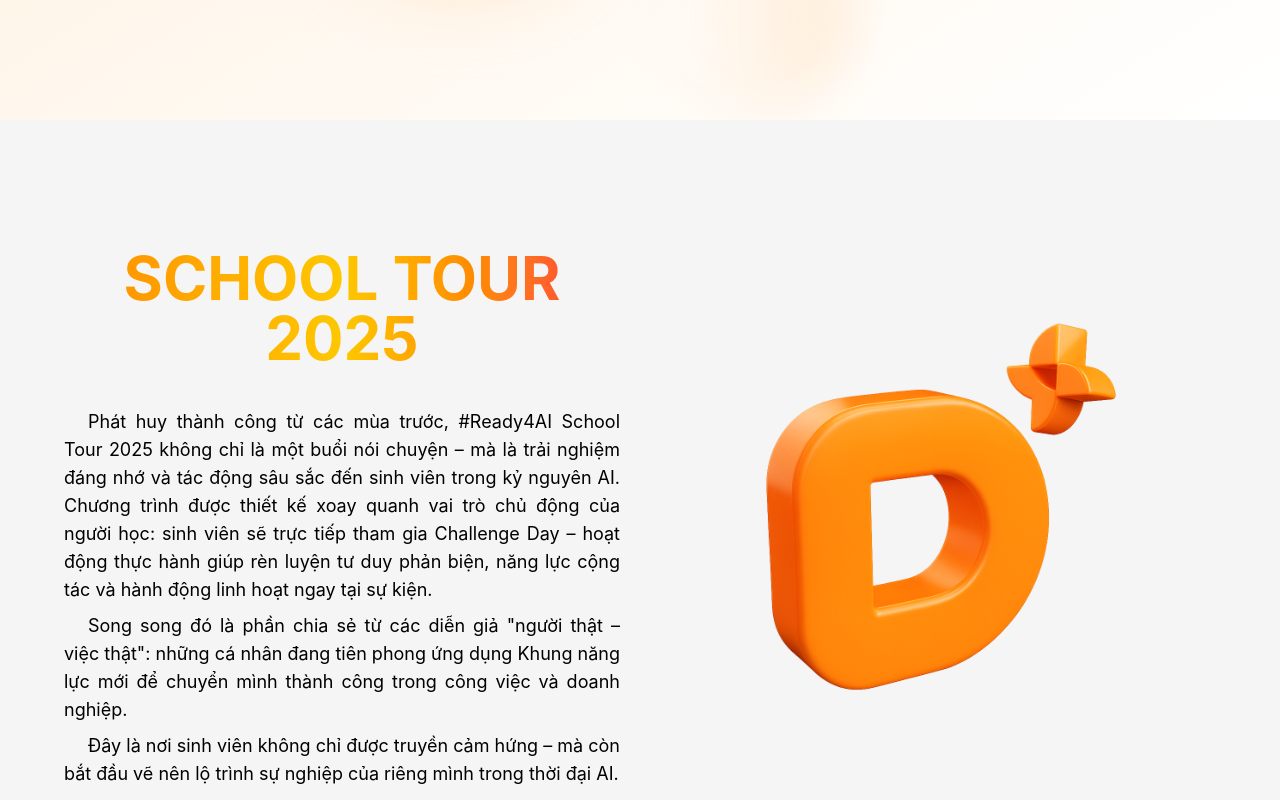
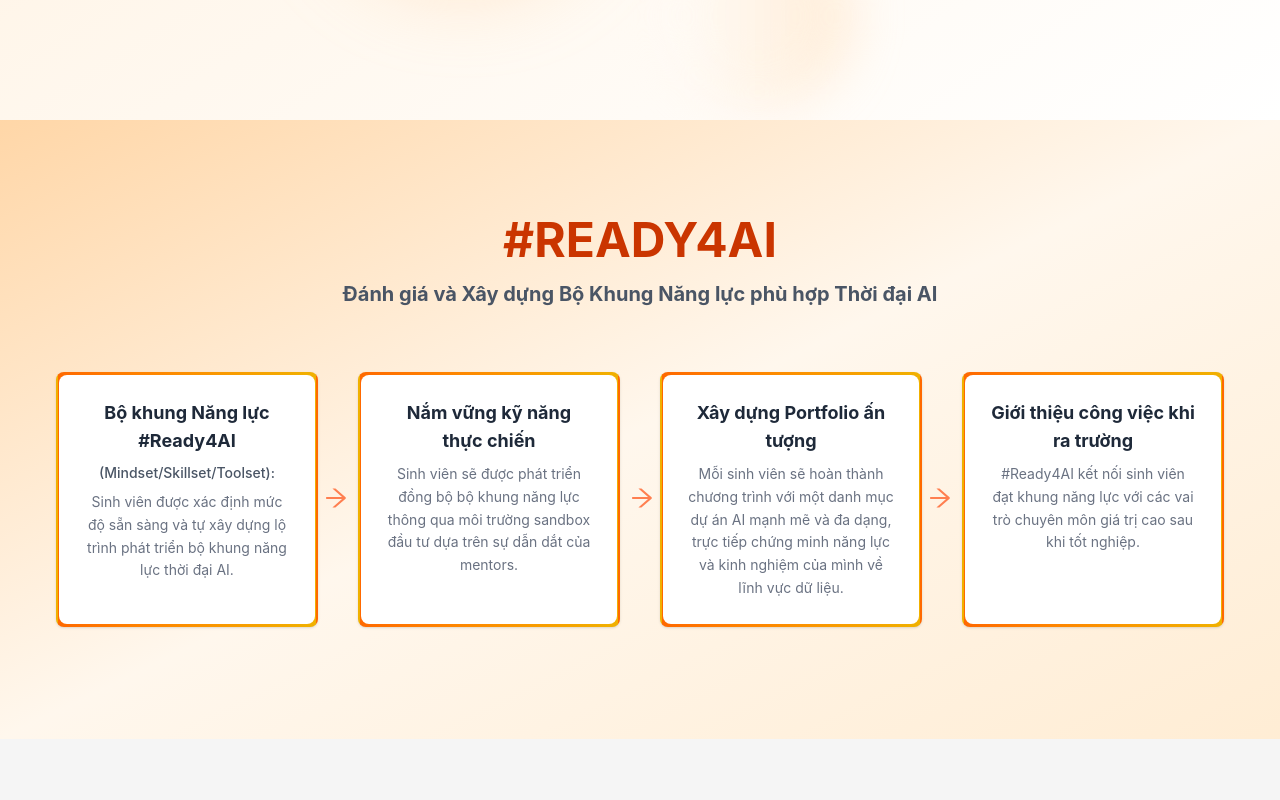
Before and after one commit to thienbuidev/SchoolTour-LandingPage, a React (Vite) app: page / in a window 1280 px wide. Shown: the part 680-1480 px from the top of the page. Built offline with nearby package versions, Linux system fonts and the light colour scheme.

Commit message:
update readey4AI

```diff
--- a/src/pages/HomePage/HeaderDevplus.tsx
+++ b/src/pages/HomePage/HeaderDevplus.tsx
@@ -4,6 +4,7 @@ const { Header } = Layout;
 
 const navs = [
   { id: "introduction", label: "Giới thiệu" },
+  { id: "ready4ai", label: "#Ready4AI" },
   { id: "schooltour", label: "School Tour 2025" },
   { id: "activities", label: "Hoạt động" },
   { id: "learning", label: "Học tập" },
--- a/src/pages/HomePage/HomePage.tsx
+++ b/src/pages/HomePage/HomePage.tsx
@@ -12,9 +12,11 @@ import "./homepage.css";
 import Speaker from "./Speaker";
 import { useEffect, useRef, useState } from "react";
 import FooterDevplus from "./FooterDevplus";
+import Ready4AI from "./Ready4AI";
 
 const sectionIds = [
   "introduction",
+  "ready4ai",
   "schooltour",
   "activities",
   "learning",
@@ -75,6 +77,15 @@ const HomePage = () => {
           className="scroll-mt-24"
         >
           <Introduction />
+        </div>
+        <div
+          id="ready4ai"
+          ref={(el) => {
+            sectionRefs.current[1] = el;
+          }}
+          className="scroll-mt-16"
+        >
+          <Ready4AI />
         </div>
         <div
           id="schooltour"
--- /dev/null
+++ b/src/pages/HomePage/Ready4AI.tsx
@@ -0,0 +1,151 @@
+import { useEffect, useState } from "react";
+import { ArrowRightOutlined } from "@ant-design/icons";
+
+const steps = [
+  {
+    title: "Bộ khung Năng lực #Ready4AI",
+    subtitle: "(Mindset/Skillset/Toolset):",
+    description:
+      "Sinh viên được xác định mức độ sẵn sàng và tự xây dựng lộ trình phát triển bộ khung năng lực thời đại AI.",
+    classNameMd:
+      "sm:translate-x-0 sm:top-1/2 sm:-translate-y-1/2 sm:-right-8 sm:bottom-auto",
+    iconClass: "sm:rotate-0",
+  },
+  {
+    title: "Nắm vững kỹ năng thực chiến",
+    subtitle: "",
+    description:
+      "Sinh viên sẽ được phát triển đồng bộ bộ khung năng lực thông qua môi trường sandbox đầu tư dựa trên sự dẫn dắt của mentors.",
+    classNameMd:
+      "sm:translate-x-0 sm:-translate-y-1/2 sm:-left-8 sm:-bottom-12 lg:translate-x-1/2 lg:-translate-y-1/2 lg:top-1/2 lg:-right-6 lg:left-auto lg:bottom-auto",
+    iconClass: "sm:rotate-135 lg:rotate-0",
+  },
+  {
+    title: "Xây dựng Portfolio ấn tượng",
+    subtitle: "",
+    description:
+      "Mỗi sinh viên sẽ hoàn thành chương trình với một danh mục dự án AI mạnh mẽ và đa dạng, trực tiếp chứng minh năng lực và kinh nghiệm của mình về lĩnh vực dữ liệu.",
+    classNameMd:
+      "sm:translate-x-0 sm:top-1/2 sm:-translate-y-1/2 sm:-right-8 sm:bottom-auto",
+    iconClass: "sm:rotate-0",
+  },
+  {
+    title: "Giới thiệu công việc khi ra trường",
+    subtitle: "",
+    description:
+      "#Ready4AI kết nối sinh viên đạt khung năng lực với các vai trò chuyên môn giá trị cao sau khi tốt nghiệp.",
+    classNameMd:
+      "sm:translate-x-0 sm:top-1/2 sm:-translate-y-1/2 sm:-right-8 sm:bottom-auto",
+  },
+];
+
+const StepCard = ({
+  title,
+  subtitle,
+  description,
+  delay,
+  length,
+  classNameMd,
+  iconClass,
+}: {
+  title: string;
+  subtitle: string;
+  description: string;
+  delay: number;
+  length: number;
+  classNameMd?: string;
+  iconClass?: string;
+}) => {
+  const [isVisible, setIsVisible] = useState(false);
+
+  useEffect(() => {
+    const timer = setTimeout(() => {
+      setIsVisible(true);
+    }, delay);
+
+    return () => clearTimeout(timer);
+  }, [delay]);
+
+  return (
+    <div
+      className={`
+        bg-white shadow-sm border-2 border-transparent
+        bg-gradient-to-r from-orange-500 to-yellow-500 p-[1px] rounded-lg
+        transform transition-all duration-700 ease-out h-full
+        ${
+          isVisible
+            ? "translate-x-0 opacity-100 scale-100"
+            : "translate-x-8 opacity-0 scale-95"
+        }
+      `}
+      style={{
+        transitionDelay: `${delay}ms`,
+        minHeight: "200px",
+      }}
+    >
+      <div className="bg-white rounded-lg p-6 h-full">
+        <div className="text-center h-full flex flex-col justify-start">
+          <h3 className="text-lg font-bold text-gray-800 mb-2">{title}</h3>
+          {subtitle && (
+            <p className="text-sm text-gray-600 font-medium mb-2">{subtitle}</p>
+          )}
+          <p className="text-md text-gray-500 leading-relaxed">{description}</p>
+        </div>
+      </div>
+      {length < steps.length - 1 && (
+        <div
+          className={`absolute -bottom-8 right-1/2 translate-x-1/2 ${classNameMd} z-999`}
+        >
+          <ArrowRightOutlined
+            className={`text-2xl ${iconClass} rotate-90 text-orange-700`}
+            style={{ color: "#FF7F50" }}
+          />
+        </div>
+      )}
+    </div>
+  );
+};
+
+const Ready4AI = () => {
+  return (
+    <div className="bg-gradient-to-br from-orange-200 via-orange-50 to-orange-100 p-4 md:py-24 -mt-16">
+      <div className="max-w-6xl mx-auto mb-12">
+        <div
+          className={`
+            text-center transform transition-all duration-1000 ease-out
+          `}
+        >
+          <h1 className="md:text-5xl text-3xl font-bold text-center uppercase mb-4 text-orange-700">
+            #READY4AI
+          </h1>
+          <p className="md:text-xl text-lg font-bold text-center text-gray-600 max-w-2xl mx-auto">
+            Đánh giá và Xây dựng Bộ Khung Năng lực phù hợp Thời đại AI
+          </p>
+        </div>
+      </div>
+
+      <div className="max-w-[1200px] mx-auto p-4">
+        <div className="grid sm:grid-cols-2 lg:grid-cols-4 grid-cols-1 gap-10 sm:gap-8 lg:gap-10 w-full">
+          {steps.map((step, index) => (
+            <div
+              key={index}
+              className={`relative flex items-center flex-col h-full`}
+            >
+              <StepCard
+                length={index}
+                title={step.title}
+                subtitle={step.subtitle}
+                description={step.description}
+                delay={800 + index * 400}
+                classNameMd={step.classNameMd}
+                iconClass={step.iconClass}
+              />
+            </div>
+          ))}
+        </div>
+      </div>
+    </div>
+  );
+};
+
+export default Ready4AI;
```
